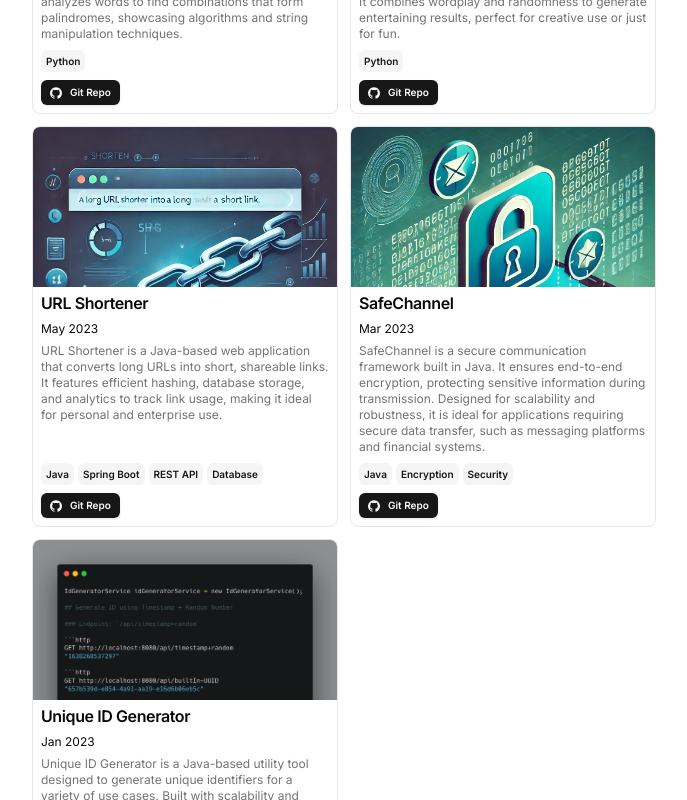
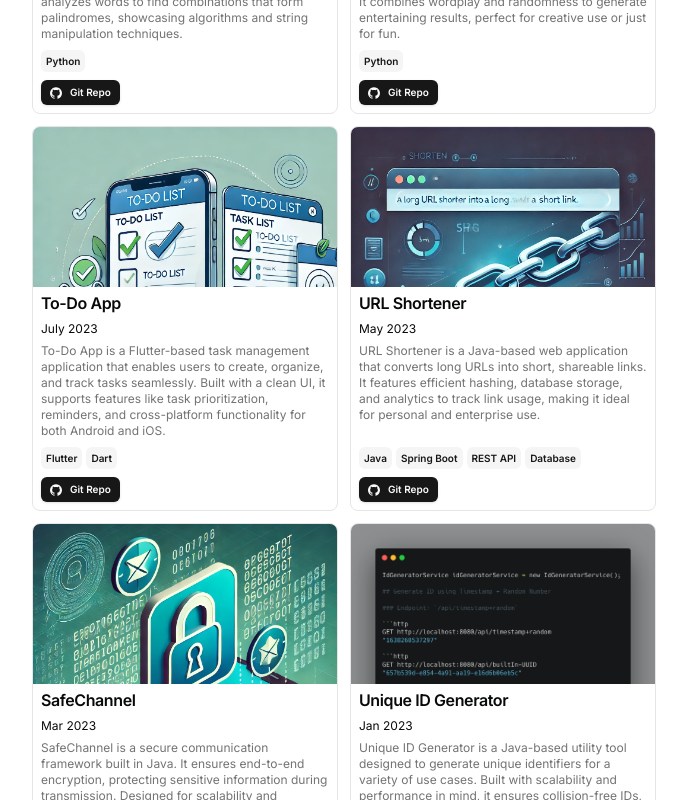
Before and after one commit to imaditya123/portfolio, a Next.js app: page /projects in a window 1280 px wide. Shown: the part 900-1700 px from the top of the page, without its empty margins (296-983 px from the left). Built offline with nearby package versions, Linux system fonts and the light colour scheme.

Commit message:
Added Todo app project

```diff
--- a/src/data/resume.tsx
+++ b/src/data/resume.tsx
@@ -284,6 +284,25 @@ export const DATA = {
       ],
       image: "/images/url_shortner.webp",
       video: ""
+    },
+    {
+      title: "To-Do App",
+      href: "https://github.com/imaditya123/todoApp",
+      dates: "July 2023",
+      active: true,
+      category: ["Mobile Apps", "All Projects", "Flutter Projects","App Development",],
+      description:
+        "To-Do App is a Flutter-based task management application that enables users to create, organize, and track tasks seamlessly. Built with a clean UI, it supports features like task prioritization, reminders, and cross-platform functionality for both Android and iOS.",
+      technologies: ["Flutter", "Dart", ],
+      links: [
+        {
+          type: "Git Repo",
+          href: "https://github.com/imaditya123/todoApp",
+          icon: <Icons.github className='size-3' />
+        }
+      ],
+      image: "/images/todoapp.webp",
+      video: ""
     }
   ],
 
```
Also changed, not shown: public/images/todoapp.webp (added).
